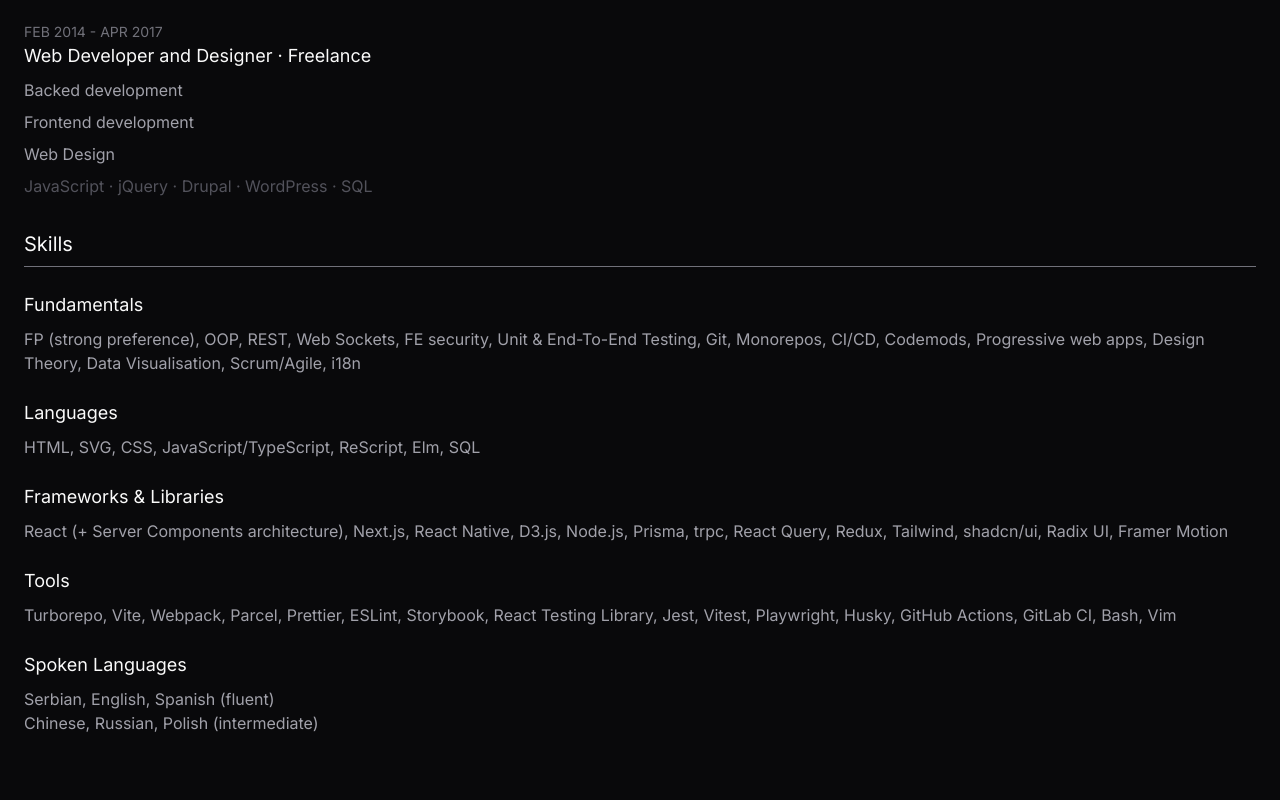
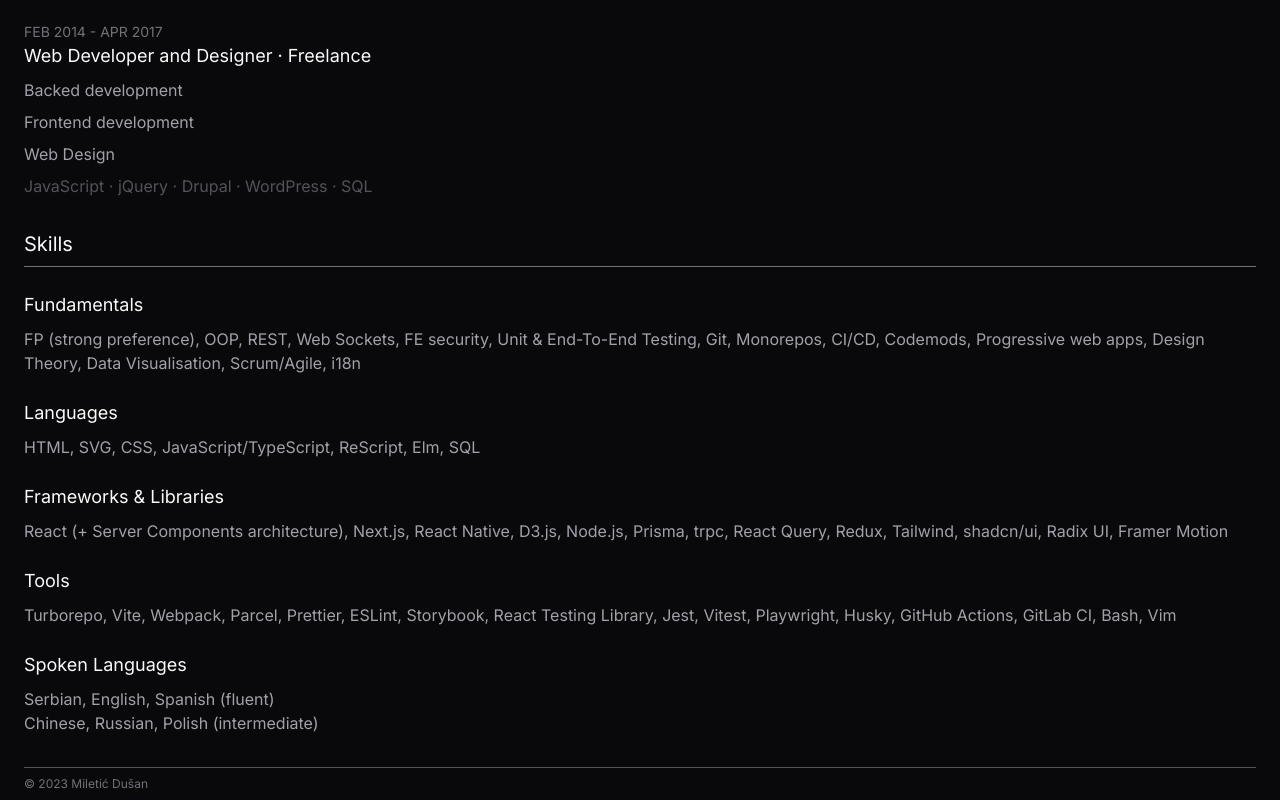
Before and after one commit to miletich/miletich, a Next.js app in the folder apps/web/: page / in a window 1280 px wide. Shown: the part 1261-2061 px from the top of the page. Before the commit the page ends 2028 px from the top, so only its background shows below. Built offline with nearby package versions, Linux system fonts and the light colour scheme.

Commit message:
feat(web): add footer

```diff
--- a/apps/web/app/page.tsx
+++ b/apps/web/app/page.tsx
@@ -1,4 +1,5 @@
 import Experience from './sections/Experience';
+import Footer from './sections/Footer';
 import Header from './sections/Header';
 import Skills from './sections/Skills';
 
@@ -10,6 +11,7 @@
         <Experience />
         <Skills />
       </main>
+      <Footer />
     </>
   );
 }
--- /dev/null
+++ b/apps/web/app/sections/Footer.tsx
@@ -0,0 +1,11 @@
+import P from '../components/P';
+
+export default function Footer(): JSX.Element {
+  return (
+    <footer>
+      <P className="[&&]:text-xs [&&]:text-zinc-500 border-t border-t-zinc-600 py-2 ">
+        © 2023 Miletić Dušan
+      </P>
+    </footer>
+  );
+}
```
